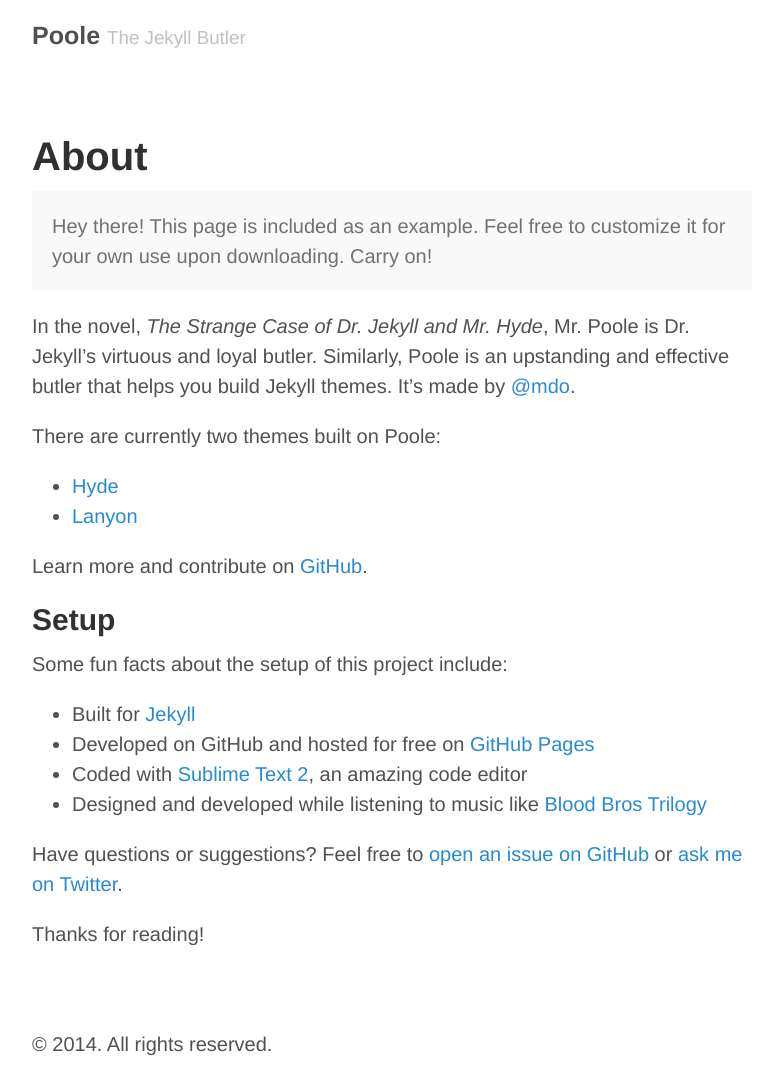
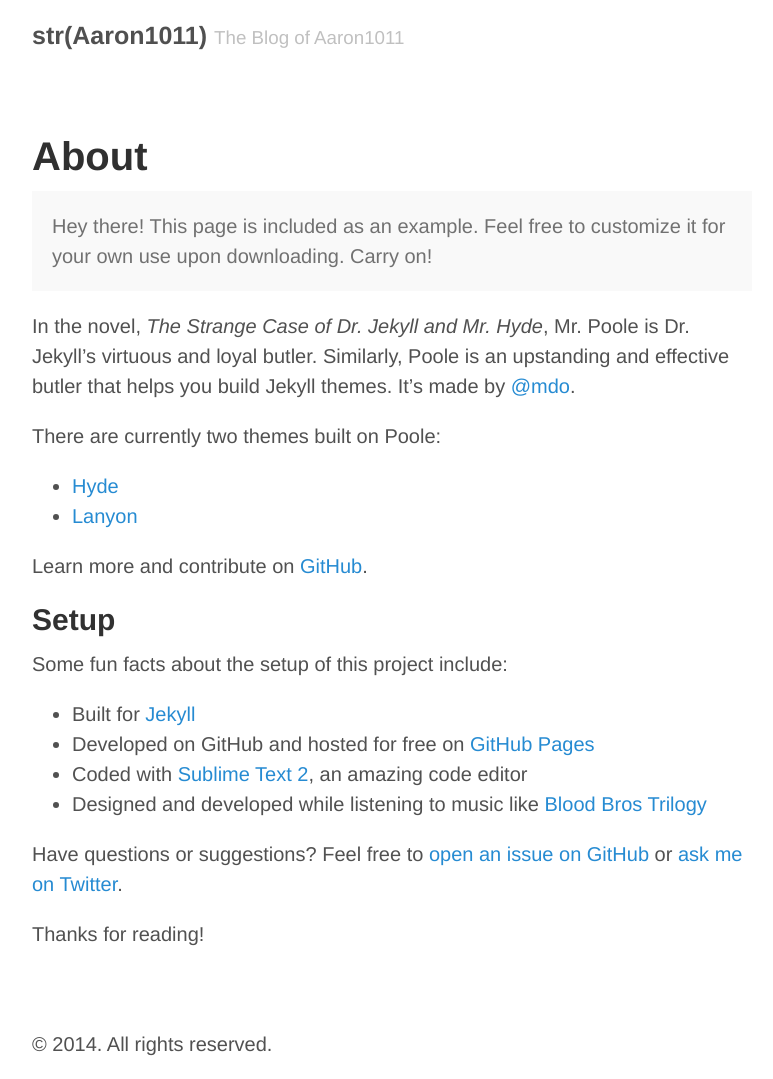
Before and after one commit to Aaron1011/Aaron1011.github.io_old, a Jekyll site: the page built from about.md, in a window 1280 px wide. Shown: the whole page, without its empty margins (248-1021 px from the left). Built offline with Jekyll 4.4.1, drawn with Linux system fonts in a browser that asks for light colours; Markdown is read by kramdown in place of the engine named in the settings.

Commit message:
Customize title

```diff
--- a/_config.yml
+++ b/_config.yml
@@ -6,15 +6,14 @@
 permalink:        pretty
 
 # Setup
-title:            Poole
-tagline:          The Jekyll Butler
+title:            str(Aaron1011)
+tagline:          The Blog of Aaron1011
 url:              http://getpoole.com
 paginate:         1
 baseurl:          /
 author:
-  name:           Mark Otto
-  url:            https://twitter.com/mdo
-  email:          markdotto@gmail.com
+  name:           Aaron Hill
+  email:          aa1ronham@gmail.com
 
 # Custom vars
 version:          1.0.0
```
